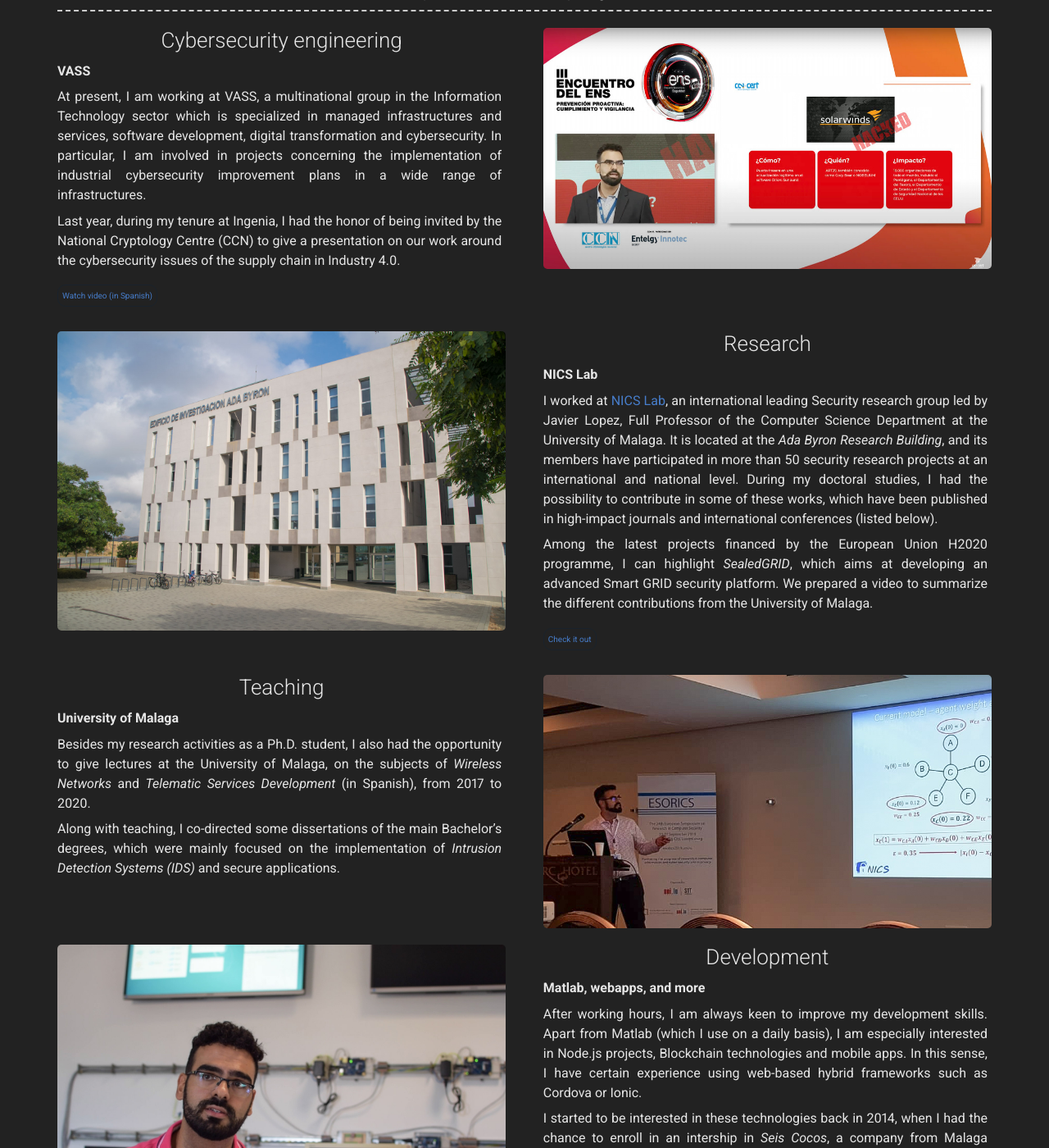
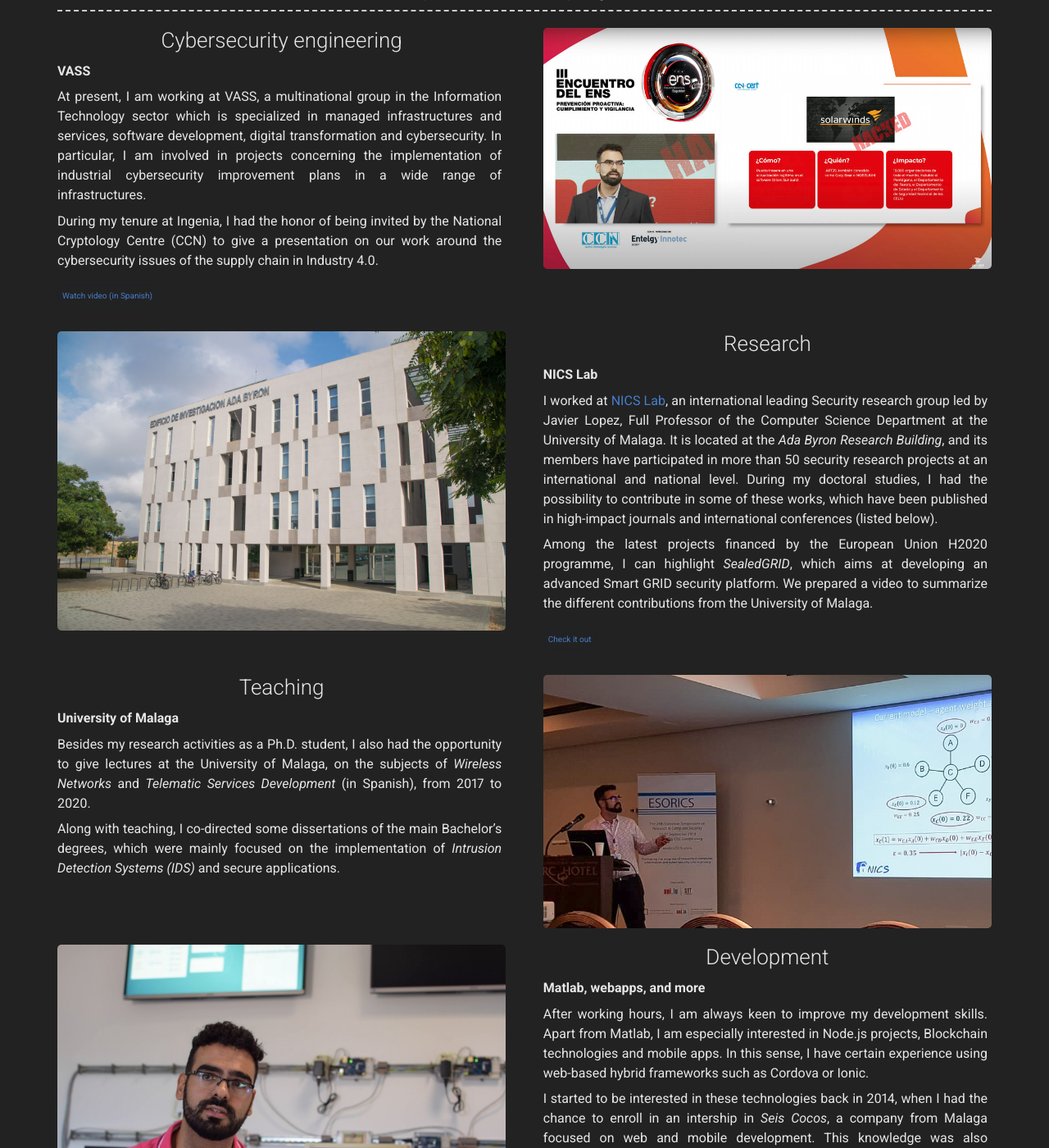
Before and after one commit to jercobyte/jercobyte.github.io, a Jekyll site: the page built from index.md, in a window 1280 px wide and 1400 px high, scrolled down 1068 px. Shown: the whole window at 82% size. Built offline with Jekyll 4.4.1, drawn with Linux system fonts in a browser that asks for light colours; nearby versions of some CDN libraries; a style sheet for code colours, icons or effects is not loaded.

Commit message:
Update myprojects.yml

```diff
--- a/_data/myprojects.yml
+++ b/_data/myprojects.yml
@@ -1,7 +1,7 @@
 cyber-security: |
   At present, I am working at VASS, a multinational group in the Information Technology sector which is specialized in managed infrastructures and services, software development, digital transformation and cybersecurity. In particular, I am involved in projects concerning the implementation of industrial cybersecurity improvement plans in a wide range of infrastructures.
 
-  Last year, during my tenure at Ingenia, I had the honor of being invited by the National Cryptology Centre (CCN) to give a presentation on our work around the cybersecurity issues of the supply chain in Industry 4.0.
+  During my tenure at Ingenia, I had the honor of being invited by the National Cryptology Centre (CCN) to give a presentation on our work around the cybersecurity issues of the supply chain in Industry 4.0.
 research: |
   I worked at [NICS Lab](https://www.nics.uma.es), an international leading Security research group led by Javier Lopez, Full Professor of the Computer Science Department at the University of Malaga. It is located at the *Ada Byron Research Building*, and its members have participated in more than 50 security research projects at an international and national level. During my doctoral studies, I had the possibility to contribute in some of these works, which have been published in high-impact journals and international conferences (listed below).
 
@@ -11,6 +11,6 @@
 
   Along with teaching, I co-directed some dissertations of the main Bachelor's degrees, which were mainly focused on the implementation of *Intrusion Detection Systems (IDS)* and secure applications.
 development: |
-  After working hours, I am always keen to improve my development skills. Apart from Matlab (which I use on a daily basis), I am especially interested in Node.js projects, Blockchain technologies and mobile apps. In this sense, I have certain experience using web-based hybrid frameworks such as Cordova or Ionic.
+  After working hours, I am always keen to improve my development skills. Apart from Matlab, I am especially interested in Node.js projects, Blockchain technologies and mobile apps. In this sense, I have certain experience using web-based hybrid frameworks such as Cordova or Ionic.
 
   I started to be interested in these technologies back in 2014, when I had the chance to enroll in an intership in *Seis Cocos*, a company from Malaga focused on web and mobile development. This knowledge was also reflected on my Bachelor's Thesis, a continuous authentication protocol based on wireless devices with Bluetooth Low Energy. That also helped a lot to click my mind and grow my interest in the cybersecurity area.
```
